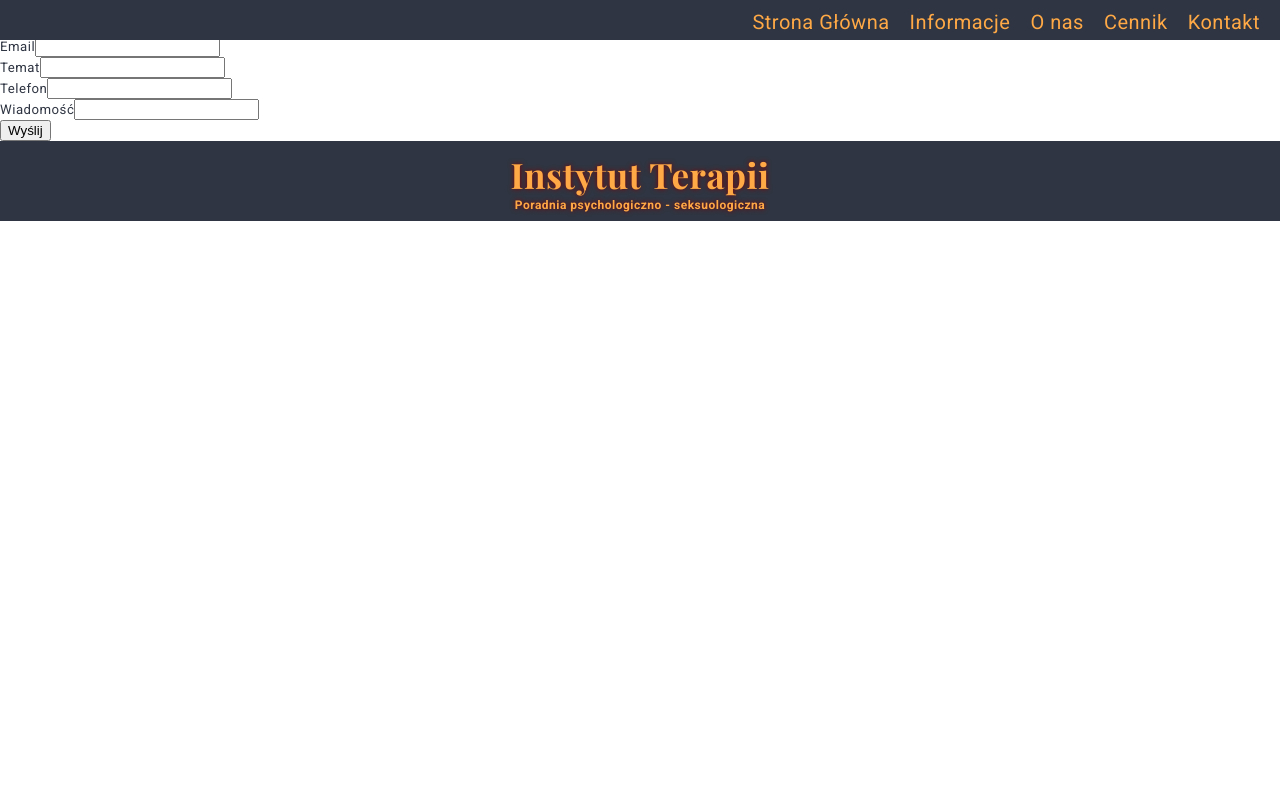
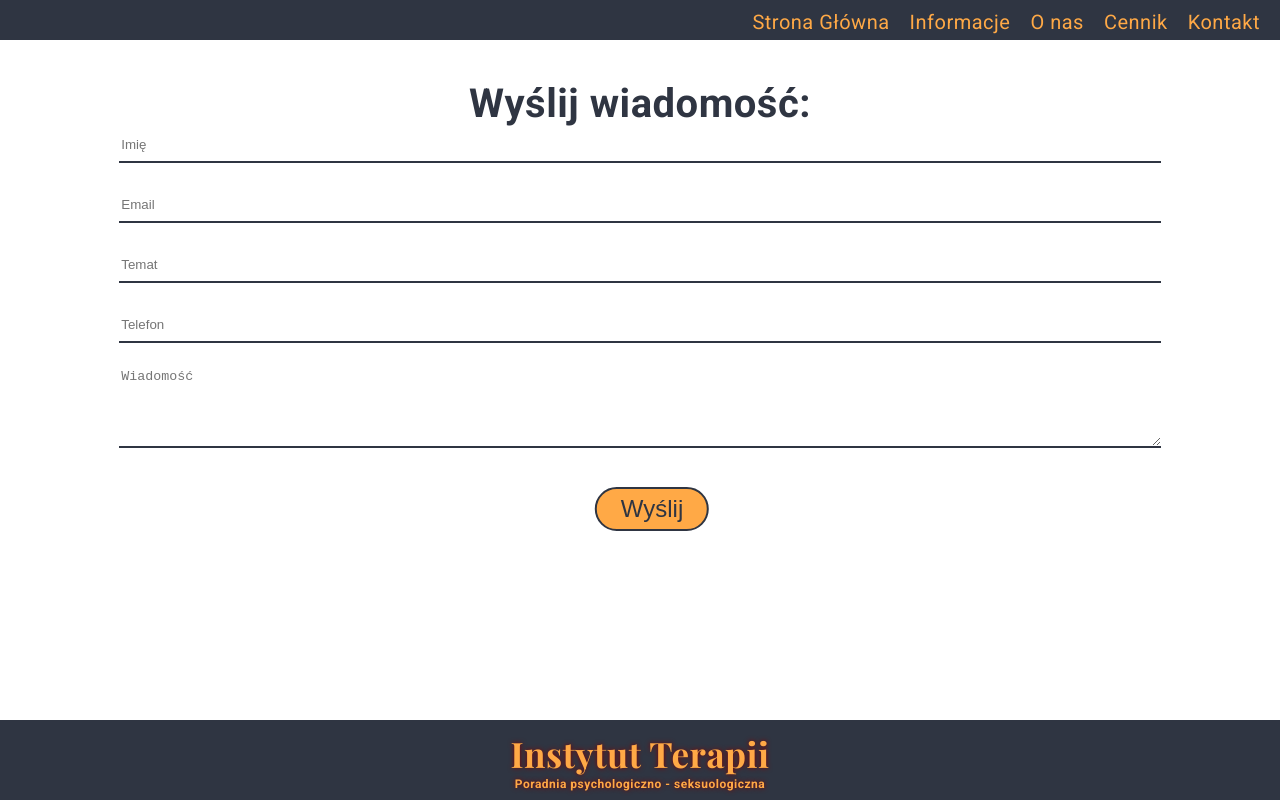
Before and after one commit to wrotewrong/instytut_tp, a React (Create React App) app in the folder client/: page /contact in a window 1280 px wide. Built offline with nearby package versions, Linux system fonts and the light colour scheme.

Commit message:
Add styles to MailForm component

```diff
--- a/client/src/components/features/MailForm/MailForm.js
+++ b/client/src/components/features/MailForm/MailForm.js
@@ -5,6 +5,7 @@ import { useState } from 'react';
 import { useDispatch } from 'react-redux';
 import { postMailRequest } from '../../../redux/mailRedux';
 import { config } from '../../../clientConfig';
+import styles from './mailForm.module.scss';
 
 export function MailForm() {
   const [name, setName] = useState('');
@@ -49,9 +50,11 @@ export function MailForm() {
   } = useForm();
 
   return (
+    <div className={styles.messageComponent}>
       <Form onSubmit={validate(handleSubmit)}>
+        <div className={styles.inputWrapper}>
           <Form.Group controlId='formLogin'>
-        <Form.Label>Imię</Form.Label>
+            {/* <Form.Label>Imię</Form.Label> */}
             <Form.Control
               {...register('name', {
                 required: true,
@@ -59,6 +62,7 @@ export function MailForm() {
                 maxLength: config.nameCharacterMax,
               })}
               type='text'
+              placeholder='Imię'
               value={name}
               onChange={(e) => setName(e.target.value)}
             ></Form.Control>
@@ -69,9 +73,11 @@ export function MailForm() {
               </small>
             )}
           </Form.Group>
+        </div>
 
+        <div className={styles.inputWrapper}>
           <Form.Group controlId='formLogin'>
-        <Form.Label>Email</Form.Label>
+            {/* <Form.Label>Email</Form.Label> */}
             <Form.Control
               {...register('email', {
                 required: true,
@@ -79,6 +85,7 @@ export function MailForm() {
                 pattern: config.emailFormat,
               })}
               type='email'
+              placeholder='Email'
               value={email}
               onChange={(e) => setEmail(e.target.value)}
             ></Form.Control>
@@ -89,9 +96,11 @@ export function MailForm() {
               </small>
             )}
           </Form.Group>
+        </div>
 
+        <div className={styles.inputWrapper}>
           <Form.Group controlId='formLogin'>
-        <Form.Label>Temat</Form.Label>
+            {/* <Form.Label>Temat</Form.Label> */}
             <Form.Control
               {...register('subject', {
                 required: true,
@@ -99,6 +108,7 @@ export function MailForm() {
                 maxLength: config.subjectCharacterMax,
               })}
               type='text'
+              placeholder='Temat'
               value={subject}
               onChange={(e) => setSubject(e.target.value)}
             ></Form.Control>
@@ -109,9 +119,11 @@ export function MailForm() {
               </small>
             )}
           </Form.Group>
+        </div>
 
+        <div className={styles.inputWrapper}>
           <Form.Group controlId='formLogin'>
-        <Form.Label>Telefon</Form.Label>
+            {/* <Form.Label>Telefon</Form.Label> */}
             <Form.Control
               {...register('tel', {
                 required: true,
@@ -119,6 +131,7 @@ export function MailForm() {
                 maxLength: config.phoneCharacterMax,
               })}
               type='tel'
+              placeholder='Telefon'
               value={tel}
               onChange={(e) => setTel(e.target.value)}
             ></Form.Control>
@@ -129,10 +142,14 @@ export function MailForm() {
               </small>
             )}
           </Form.Group>
+        </div>
 
+        <div className={styles.inputWrapper}>
           <Form.Group controlId='formLogin'>
-        <Form.Label>Wiadomość</Form.Label>
+            {/* <Form.Label>Wiadomość</Form.Label> */}
             <Form.Control
+              as='textarea'
+              rows={5}
               {...register('message', {
                 required: true,
                 minLength: config.messageCharacterMin,
@@ -140,6 +157,7 @@ export function MailForm() {
                 pattern: config.messageFormat,
               })}
               type='text'
+              placeholder='Wiadomość'
               value={message}
               onChange={(e) => setMessage(e.target.value)}
             ></Form.Control>
@@ -150,10 +168,12 @@ export function MailForm() {
               </small>
             )}
           </Form.Group>
+        </div>
 
         <Button type='submit' className='mt-3'>
           Wyślij
         </Button>
       </Form>
+    </div>
   );
 }
--- /dev/null
+++ b/client/src/components/features/MailForm/mailForm.module.scss
@@ -0,0 +1,58 @@
+@import '../../../styles/settings.scss';
+
+.messageComponent {
+  display: flex;
+  justify-content: center;
+
+  .inputWrapper {
+    display: inline-block;
+    width: 100%;
+    margin-bottom: $base-size * 2;
+  }
+
+  input,
+  textarea {
+    width: 100%;
+    color: $color-dark;
+    border: none;
+    border-bottom: 2px solid $color-dark;
+    transition: 0.5s;
+    outline: none;
+
+    &:focus {
+      border-bottom: 2px solid $color-details;
+      background-color: bisque;
+    }
+  }
+
+  input {
+    height: $base-size * 3;
+  }
+
+  small {
+    display: inline-block;
+    text-align: center;
+    color: red;
+    width: 100%;
+  }
+
+  button {
+    position: relative;
+    left: 50%;
+    transform: translateX(-50%);
+    margin: $base-size;
+    padding: $base-size * 0.5 $base-size * 2;
+    color: $color-dark;
+    font-size: $base-size * 2;
+    border: 2px solid $color-dark;
+    border-radius: $base-size * 2;
+    background-color: $color-details;
+    transition: 0.5s;
+
+    &:hover {
+      color: $color-details;
+      border-color: $color-details;
+      background-color: $color-dark;
+    }
+  }
+}
--- a/client/src/components/pages/Contact/contact.js
+++ b/client/src/components/pages/Contact/contact.js
@@ -1,10 +1,15 @@
 import { MailForm } from '../../features/MailForm/MailForm';
+import styles from './contact.module.scss';
 
 export function Contact() {
   return (
     <>
-      <div>Contact</div>
-      <MailForm></MailForm>
+      <div className='container'>
+        <div className={styles.contactWrapper}>
+          <h3>Wyślij wiadomość:</h3>
+          <MailForm></MailForm>
+        </div>
+      </div>
     </>
   );
 }
--- /dev/null
+++ b/client/src/components/pages/Contact/contact.module.scss
@@ -0,0 +1,10 @@
+@import '../../../styles/settings.scss';
+
+.contactWrapper {
+  min-height: 90vh;
+  padding-top: 5vh;
+
+  h3 {
+    text-align: center;
+  }
+}
```
Lines whose indentation alone changed are shown as unchanged.
